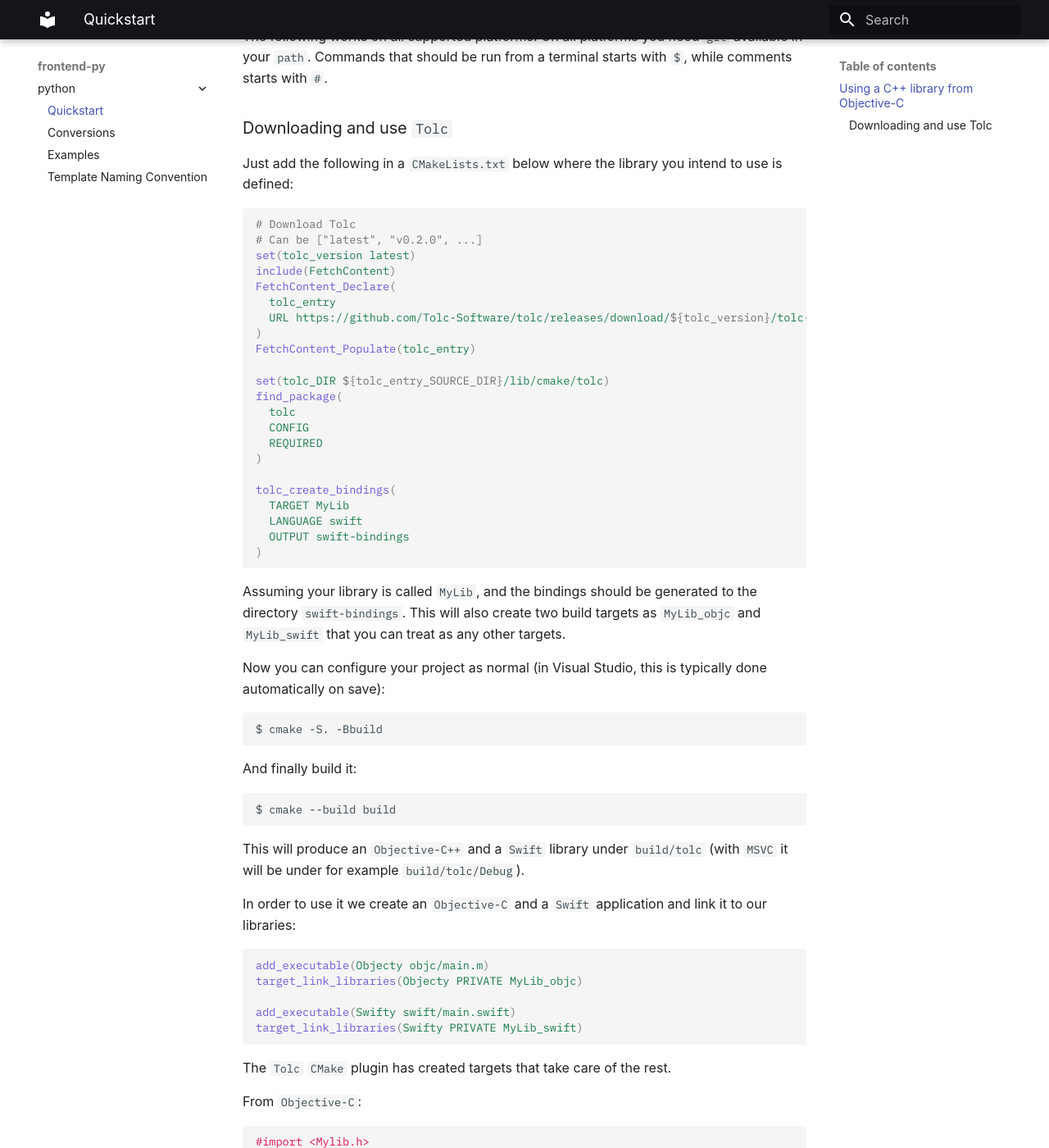
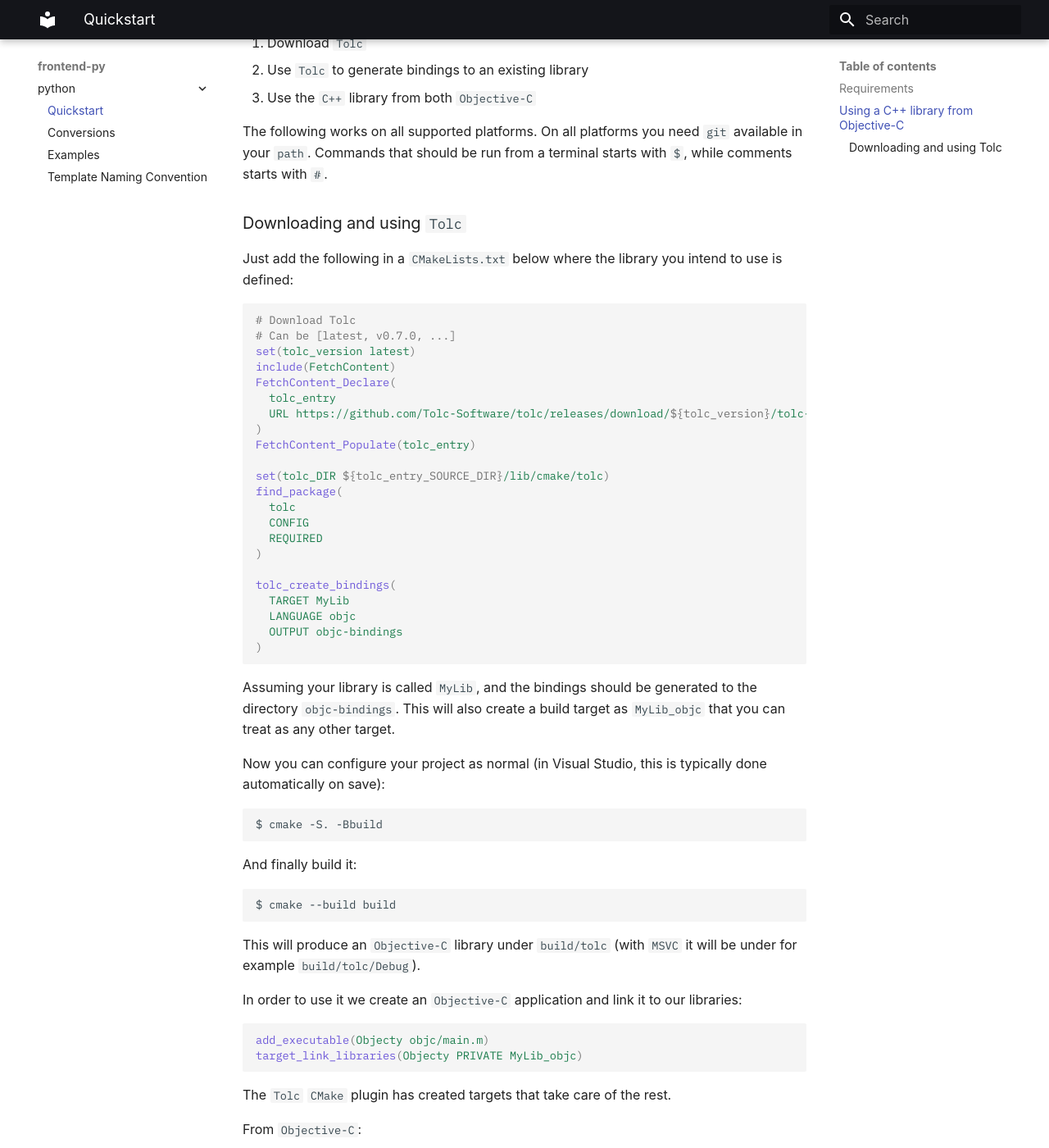
Before and after one commit to Tolc-Software/frontend.swift, an MkDocs documentation site: the page built from docs/public/quickstart.md, in a window 1280 px wide and 1400 px high, scrolled down 466 px. Shown: the whole window at 82% size. Built offline with MkDocs 1.6.1 and Material for MkDocs 9.7.7, drawn with Linux system fonts in a browser that asks for light colours; some web fonts are replaced; some of the changed text lies outside the part shown.

Commit message:
Initial release for Objective-C frontend

````diff
--- a/docs/public/quickstart.md
+++ b/docs/public/quickstart.md
@@ -1,7 +1,11 @@
-# ObjcSwift with Tolc #
+# Objective-C with Tolc #
 
-In order for `C++` to be called from `Objective-C` or `Swift` there has to be an interface level. `tolc` generates this level from your already written `C++` interface.
+In order for `C++` to be called from `Objective-C` there has to be an interface level. `Tolc` generates this level from your already written `C++` interface.
 This is then generated to the appropriate targets by the `CMake` plugin.
+
+## Requirements ##
+
+* MacOS (uses `Foundation` headers)
 
 ## Using a `C++` library from `Objective-C` ##
 
@@ -9,17 +13,17 @@ This is a quick guide to using a `C++` library (here called `MyLib`) from `Objec
 
 1. Download `Tolc`
 2. Use `Tolc` to generate bindings to an existing library
-3. Use the `C++` library from both `Objective-C` and `Swift`
+3. Use the `C++` library from both `Objective-C`
 
 The following works on all supported platforms. On all platforms you need `git` available in your `path`. Commands that should be run from a terminal starts with `$ `, while comments starts with `# `.
 
-### Downloading and use `Tolc` ###
+### Downloading and using `Tolc` ###
 
 Just add the following in a `CMakeLists.txt` below where the library you intend to use is defined:
 
 ```cmake
 # Download Tolc
-# Can be ["latest", "v0.2.0", ...]
+# Can be [latest, v0.7.0, ...]
 set(tolc_version latest)
 include(FetchContent)
 FetchContent_Declare(
@@ -37,13 +41,13 @@ find_package(
 
 tolc_create_bindings(
   TARGET MyLib
-  LANGUAGE swift
-  OUTPUT swift-bindings
+  LANGUAGE objc
+  OUTPUT objc-bindings
 )
 ```
 
-Assuming your library is called `MyLib`, and the bindings should be generated to the directory `swift-bindings`.
-This will also create two build targets as `MyLib_objc` and `MyLib_swift` that you can treat as any other targets.
+Assuming your library is called `MyLib`, and the bindings should be generated to the directory `objc-bindings`.
+This will also create a build target as `MyLib_objc` that you can treat as any other target.
 
 Now you can configure your project as normal (in Visual Studio, this is typically done automatically on save):
 
@@ -57,16 +61,13 @@ And finally build it:
 $ cmake --build build
 ```
 
-This will produce an `Objective-C++` and a `Swift` library under `build/tolc` (with `MSVC` it will be under for example `build/tolc/Debug`).
+This will produce an `Objective-C` library under `build/tolc` (with `MSVC` it will be under for example `build/tolc/Debug`).
 
-In order to use it we create an `Objective-C` and a `Swift` application and link it to our libraries:
+In order to use it we create an `Objective-C` application and link it to our libraries:
 
 ```cmake
 add_executable(Objecty objc/main.m)
 target_link_libraries(Objecty PRIVATE MyLib_objc)
-
-add_executable(Swifty swift/main.swift)
-target_link_libraries(Swifty PRIVATE MyLib_swift)
 ```
 
 The `Tolc` `CMake` plugin has created targets that take care of the rest.
@@ -77,18 +78,9 @@ From `Objective-C`:
 #import <Mylib.h>
 
 int main() {
-    MyLibMyCppClass* myCppClass = [[MyLibMyCppClass alloc] init];
-    [myCppClass someMethod];
+  MyLibMyCppClass* myCppClass = [[MyLibMyCppClass alloc] init];
+  [myCppClass someMethod];
 }
 ```
 
-Or from `Swift`:
-
-```swift
-import MyLib
-
-var myCppClass: MyLib.MyCppClass = MyLib.MyCppClass()
-myCppClass.someMethod()
-```
-
 If you want to see what more is supported you can take a look at [the Examples section](./examples.md).
````
Also changed, not shown: docs/ReleaseNotes/v0.1.0.md (added, +13 -0 lines), 5 other files.
